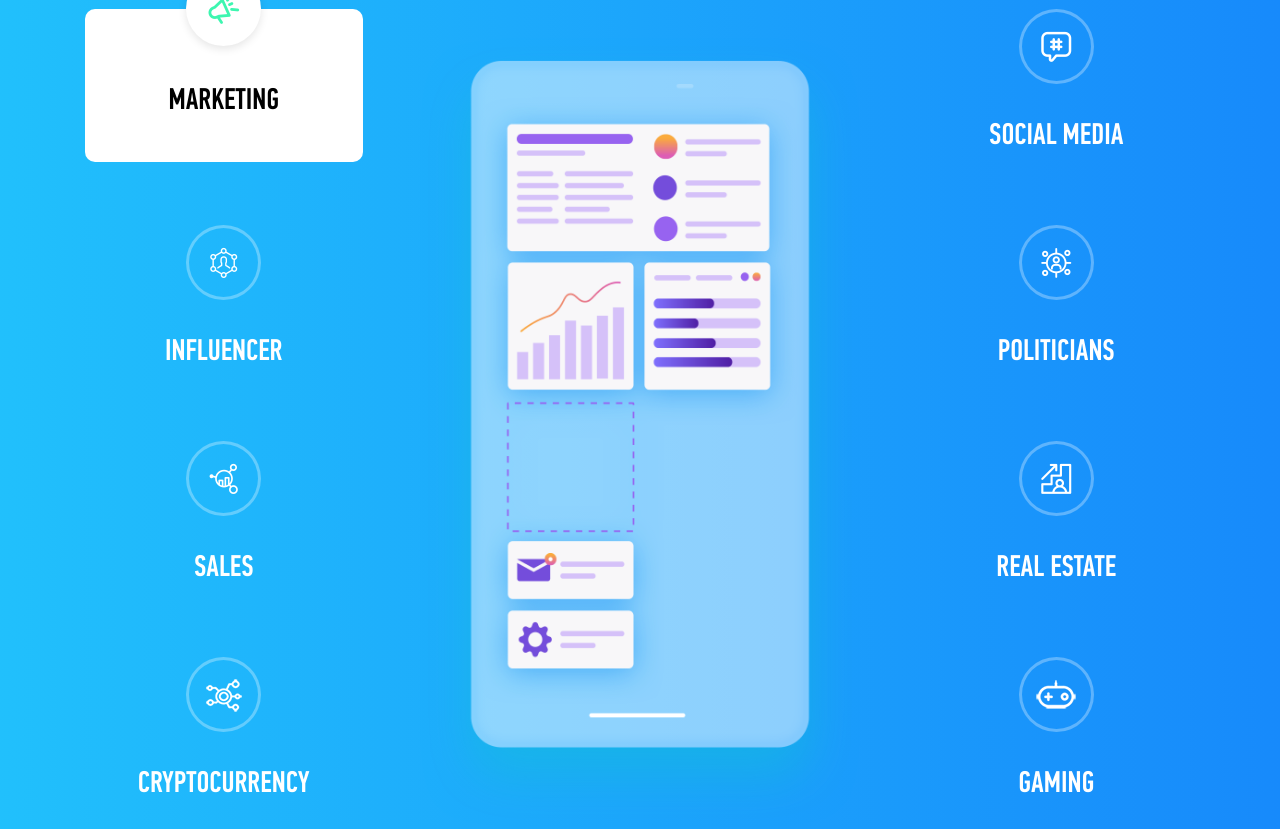
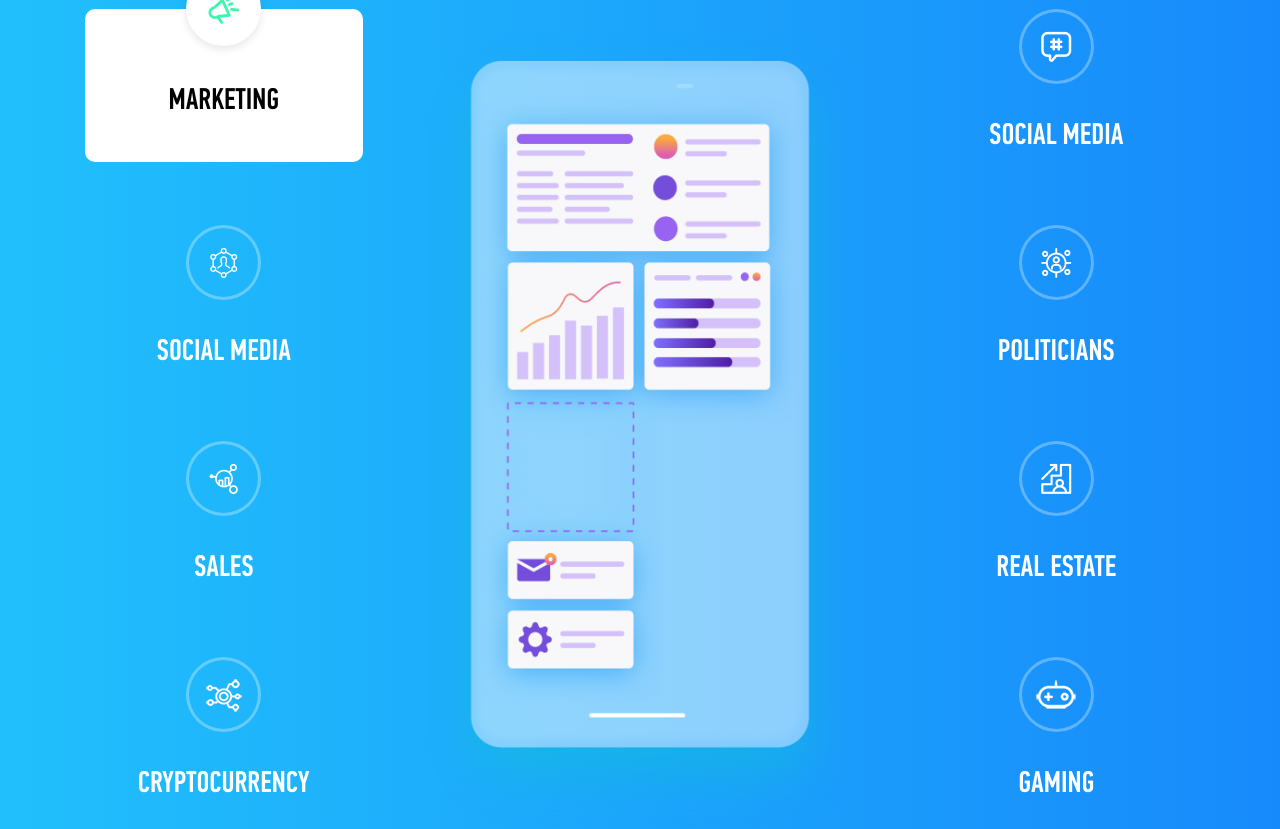
Before and after one commit to Edelweiss35/twengage, a Django app: page / in a window 1280 px wide. Shown: the part 2949-3778 px from the top of the page. Run offline with Django 3.2, Linux system fonts and the light colour scheme; some libraries are stand-ins or nearby versions; some web fonts are replaced.

Commit message:
make it better

```diff
--- a/twitter/templates/css/twengage.css
+++ b/twitter/templates/css/twengage.css
@@ -1823,6 +1823,12 @@ width: 320px;
 .fc-input input::placeholder{
     color: #999ea7;
 }
+.lab {
+    display: block;
+}
+.mob {
+    display: none;
+}
 @media (min-width: 1200px){
     .container {
         max-width: 1140px;
@@ -2262,6 +2268,12 @@ width: 320px;
 }
 
 @media(max-width: 425px) {
+    .lab {
+        display: none;
+    }
+    .mob {
+        display: block;
+    }
     .tg-ul div.active .tg-output, .tg-content {
         position: relative;
         left: calc(50% - 240px);
@@ -2463,4 +2475,10 @@ width: 320px;
     animation: mymove 2s;
     left: calc(50% - 220px);
     }
-}
+    .lab {
+        display: none;
+    }
+    .mob {
+        display: block;
+    }
+}
--- a/twitter/templates/home.html
+++ b/twitter/templates/home.html
@@ -202,8 +202,9 @@
 					<div class="tg-ul slider1">
 						<div class="active slide1" id="slide-1">
 							<div class="tg-content">
-								<figure><i class="icon-one"></i></figure>
-								<a href="#membership"><h4>MARKETING</h4></a>
+                                <figure><i class="icon-one"></i></figure>
+                                <a href="#membership" class="mob"><h4>MARKETING</h4></a>
+                                <a class="lab"><h4>MARKETING</h4></a>
 							</div>
 							<div class="tg-output">
 								<img src="{% static 'images/mobile1.png' %}" alt="#">
@@ -212,7 +213,8 @@
 						<div class=" slide1" id="slide-2">
 							<div class="tg-content">
 								<figure><i class="icon-two"></i></figure>
-								<a href="#membership"><h4>SOCIAL MEDIA</h4></a>
+                                <a href="#membership" class="mob"><h4>SOCIAL MEDIA</h4></a>
+                                <a class="lab"><h4>SOCIAL MEDIA</h4></a>
 							</div>
 							<div class="tg-output">
 								<img src="{% static 'images/mobile2.png' %}" alt="#">
@@ -221,7 +223,8 @@
 						<div class=" slide1" id="slide-3">
 							<div class="tg-content">
 								<figure><i class="icon-three"></i></figure>
-								<a href="#membership"><h4>INFLUENCER</h4></a>
+                                <a href="#membership" class="mob"><h4>INFLUENCER</h4></a>
+                                <a class="lab"><h4>SOCIAL MEDIA</h4></a>
 							</div>
 							<div class="tg-output">
 								<img src="{% static 'images/mobile3.png' %}" alt="#">
@@ -230,7 +233,8 @@
 						<div class=" slide1" id="slide-4">
 							<div class="tg-content">
 								<figure><i class="icon-four"></i></figure>
-								<a href="#membership"><h4>POLITICIANS</h4></a>
+								<a href="#membership" class="mob"><h4>POLITICIANS</h4></a>
+                                <a class="lab"><h4>POLITICIANS</h4></a>
 							</div>
 							<div class="tg-output">
 								<img src="{% static 'images/mobile4.png' %}" alt="#">
@@ -239,7 +243,8 @@
 						<div class=" slide1" id="slide-5">
 							<div class="tg-content">
 								<figure><i class="icon-five"></i></figure>
-								<a href="#membership"><h4>SALES</h4></a>
+								<a href="#membership" class="mob"><h4>SALES</h4></a>
+                                <a class="lab"><h4>SALES</h4></a>
 							</div>
 							<div class="tg-output">
 								<img src="{% static 'images/mobile5.png' %}" alt="#">
@@ -248,7 +253,8 @@
 						<div class=" slide1" id="slide-6">
 							<div class="tg-content">
 								<figure><i class="icon-six"></i></figure>
-								<a href="#membership"><h4>REAL ESTATE</h4></a>
+								<a href="#membership" class="mob"><h4>REAL ESTATE</h4></a>
+                                <a class="lab"><h4>REAL ESTATE</h4></a>
 							</div>
 							<div class="tg-output">
 								<img src="{% static 'images/mobile6.png' %}" alt="#">
@@ -257,7 +263,8 @@
                         <div class=" slide1" id="slide-7">
 							<div class="tg-content">
                                 <figure><p07><i class="icon-seven"></i></p07></figure>
-								<a href="#membership"><h4>CRYPTOCURRENCY</h4></a>
+								<a href="#membership" class="mob"><h4>CRYPTOCURRENCY</h4></a>
+                                <a class="lab"><h4>CRYPTOCURRENCY</h4></a>
 							</div>
 							<div class="tg-output">
 								<img src="{% static 'images/mobile7.png' %}" alt="#">
@@ -266,7 +273,8 @@
 						<div class=" slide1" id="slide-8">
 							<div class="tg-content">
                                 <figure><p08><i class="icon-eight"></i></p08></figure>
-								<a href="#membership"><h4>GAMING</h4></a>
+								<a href="#membership" class="mob"><h4>GAMING</h4></a>
+                                <a class="lab"><h4>GAMING</h4></a>
 							</div>
 							<div class="tg-output">
 								<img src="{% static 'images/mobile8.png' %}" alt="#">
```
